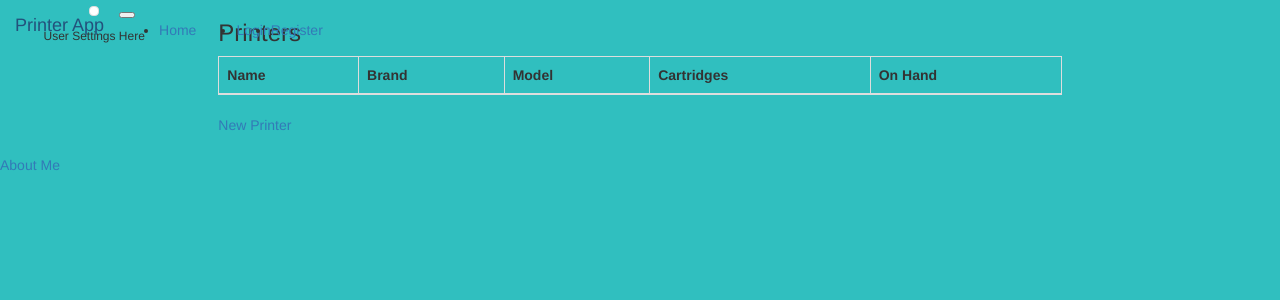
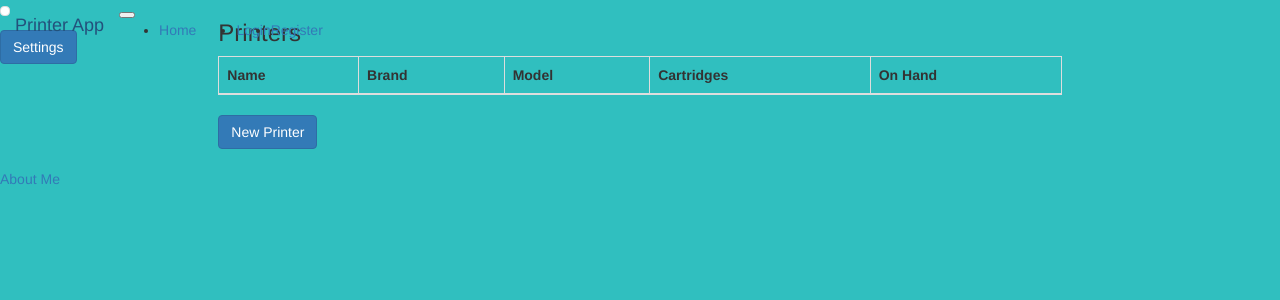
Before and after one commit to vadiimvooo/PrinterApp, a Flask app: template app/templates/user.html in a window 1280 px wide. Shown: the top 300 px of the page. Run offline with Flask 2, Linux system fonts and the light colour scheme; the template is opened without the code that fills it, so the values that code supplies are empty; some libraries are stand-ins or nearby versions.

Commit message:
Fixed add cartridge button as well as a few other style fixes on the printer and user pages. Started process to add activity feed.

```diff
--- a/app/templates/_cartridge.html
+++ b/app/templates/_cartridge.html
@@ -7,7 +7,7 @@
             {{cartridge.color}}
         </td>
         <td>
-            {{ caartridge.brand }}
+            {{ cartridge.brand }}
         </td>
         <td>
             {{ cartridge.model }}
--- a/app/templates/printer.html
+++ b/app/templates/printer.html
@@ -33,7 +33,7 @@
                         {% endfor %}
                     </tbody>
                 </table>
-                <a href="">New Cartridge</a>
+                <a href="{{ url_for('main.add_cartridge', printer_id=printer.id) }}" class="btn btn-primary">New Cartridge</a>
             </div>
         </div>
     </div>
--- a/app/templates/user.html
+++ b/app/templates/user.html
@@ -2,12 +2,12 @@
 
 {% block app_content %}
     <div class="row my-4">
-        <div class="col-lg-2 order-lg-1 ml-5 text-center">
+        <div class="col-lg-2 order-lg-1 ml-5">
             <div class="card">
                 <img class="avatar avatar-180 img-thumbnail" src="{{ user.avatar(180) }}"/>
                 <div class="card-body">
                     <h5>{{ user.username }}</h5>
-                    <h6>User Settings Here</h6>
+                    <a href="" class="btn btn-primary">Settings</a>
                 </div>
             </div>
         </div>
@@ -30,7 +30,7 @@
                         {% endfor %}
                     </tbody>
                 </table>
-                <a href="{{ url_for('main.add_printer') }}">New Printer</a>
+                <a href="{{ url_for('main.add_printer') }}" class="btn btn-primary">New Printer</a>
             </div>
         </div>
     </div>
```
Also changed, not shown: app/main/routes.py (+9 -3 lines), app/templates/activity_feed.html (added, +7 -0 lines).
